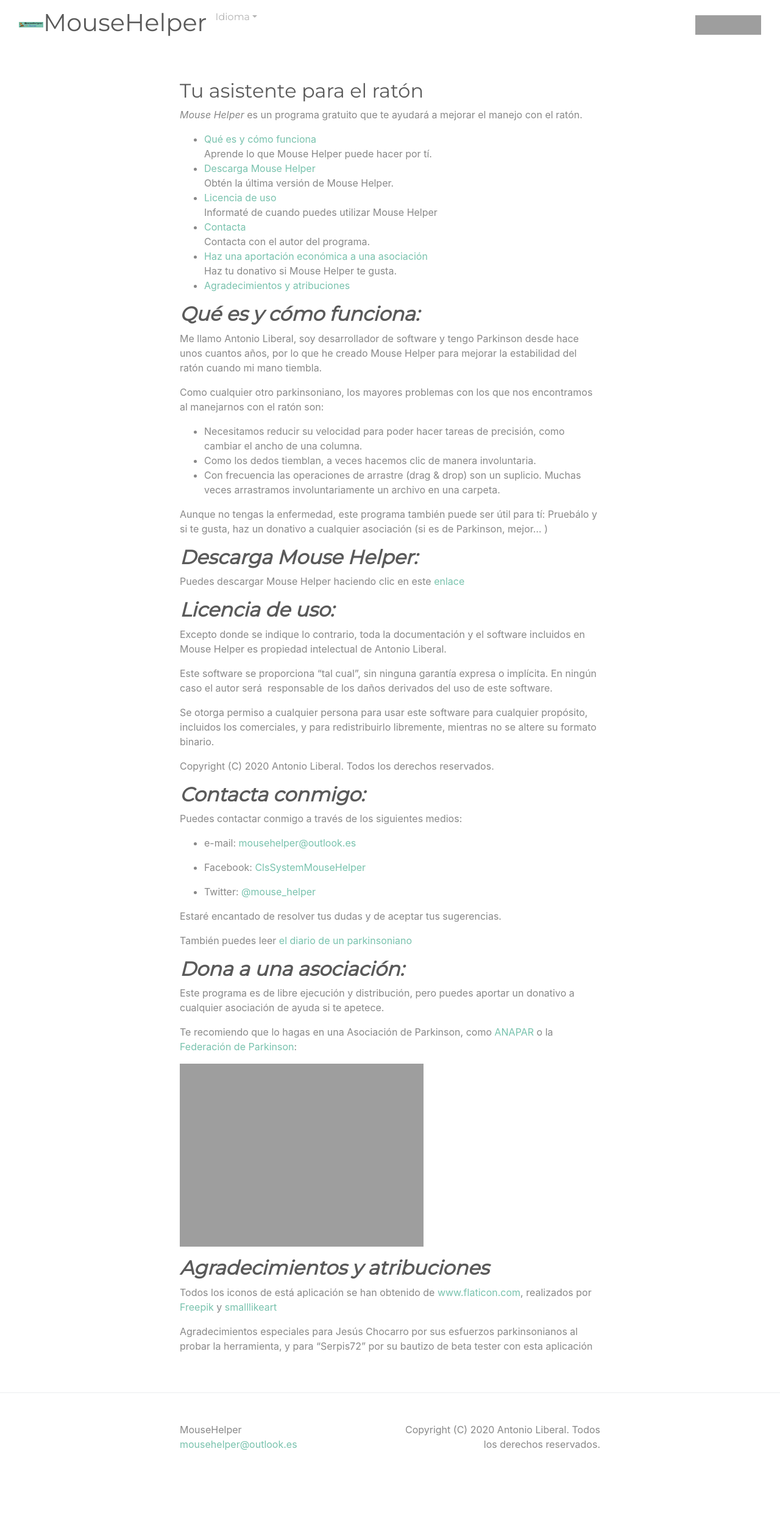
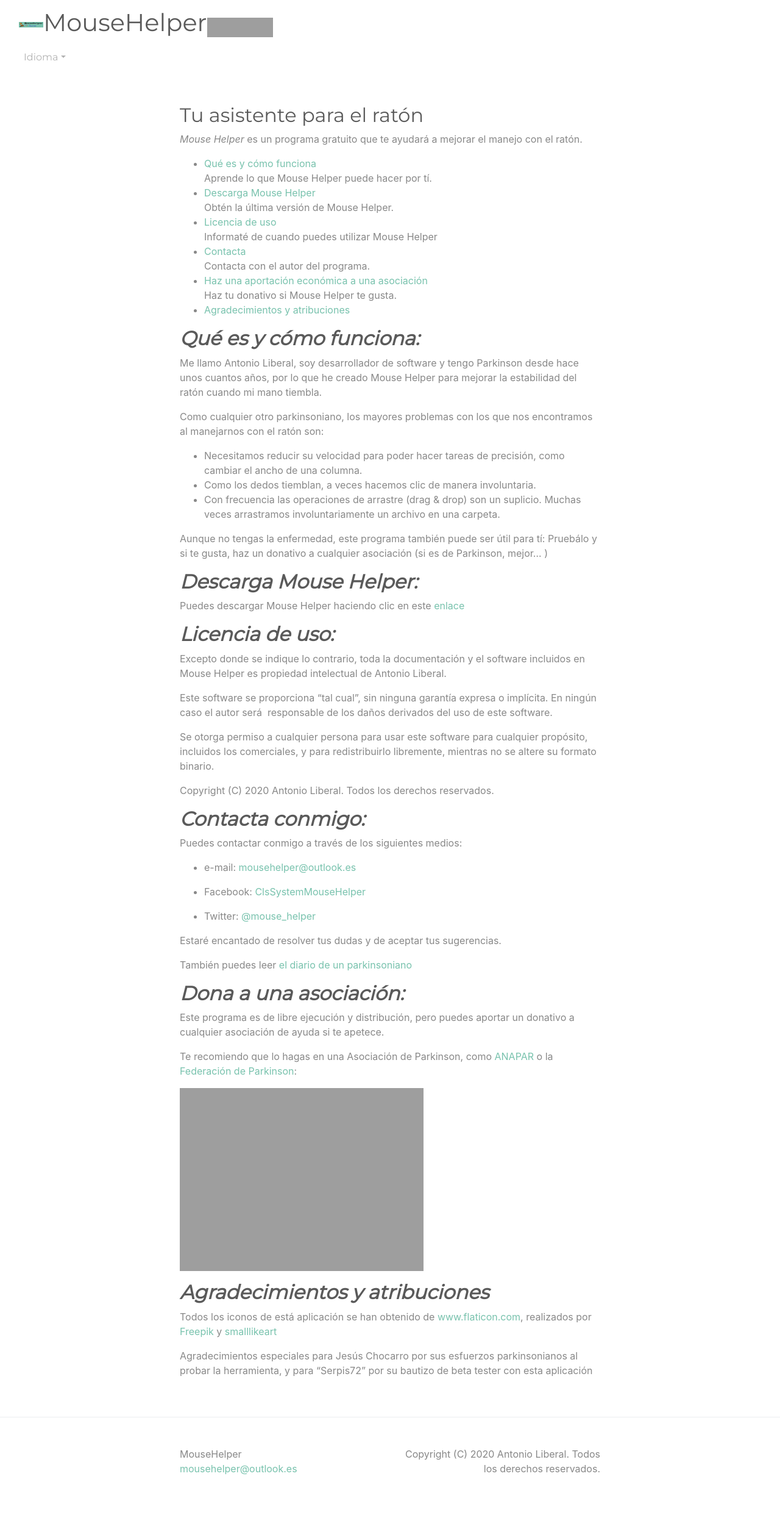
Before and after one commit to clssystem/MouseHelperWeb, a Jekyll site: the page built from index.md, in a window 1280 px wide. Shown: the whole page at 61% size. Built offline with Jekyll 4.4.1, drawn with Linux system fonts in a browser that asks for light colours; a style sheet for code colours, icons or effects is not loaded; before the commit the page ends 2444 px from its top, so only the background shows below that.

Commit message:
Update header.html

```diff
--- a/_includes/header.html
+++ b/_includes/header.html
@@ -1,13 +1,11 @@
-    <nav class="navbar navbar-expand-lg navbar-light bg-white">
+<nav class="navbar navbar-expand-lg navbar-light bg-white">
         <div class="container-fluid">
 <div class="row">
     <div class="col">
-                <a class="navbar-brand  flex-row" rel="author" href="{{ "/" | relative_url }}">
-                    <h1><img src="https://clssystem.github.io/MouseHelperWeb/assets/images/MouseHelper.png" alt="MouseHelper" class="img-fluid" width="40px" />MouseHelper</h1>
+                <a class="navbar-brand  flex-row" rel="author" href="/MouseHelperWebBeta/">
+                    <h1><img src="https://clssystem.github.io/MouseHelperWeb/assets/images/MouseHelper.png" alt="MouseHelper" class="img-fluid" width="40px">MouseHelper<img src="https://clssystem.github.io/MouseHelperWeb/assets/images/byClsSystem.png" width="108" height="32" alt="Mouse Helper" style="vertical-align:bottom"></h1>
                 </a>
-    </div>
-    <div class="col">
-            <ul class="navbar-nav mt-0 flex-row">
+    <ul class="navbar-nav mt-0 flex-row">
                 <li class="nav-item dropdown">
                     <a class="nav-link dropdown-toggle" href="http://example.com" id="dropdown09" data-toggle="dropdown" aria-haspopup="true" aria-expanded="false">Idioma</a>
                     <div class="dropdown-menu" aria-labelledby="dropdown09">
@@ -16,15 +14,9 @@
                         <a class="dropdown-item" href="https://clssystem.github.io/MouseHelperWeb/EN">English</a>
                     </div>
                 </li>
-            </ul>
-    </div>
+            </ul></div>
+
 </div>
-<div class="row">
-    <div class="col">
-            <a class="navbar-nav mt-0 flex-row">
-                <img src="https://clssystem.github.io/MouseHelperWeb/assets/images/byClsSystem.png" width="108" height="32" alt="Mouse Helper" style="vertical-align:bottom">            </h1>
-            </a>
-        </div>
-</div>
+
 </div>
     </nav>
```
